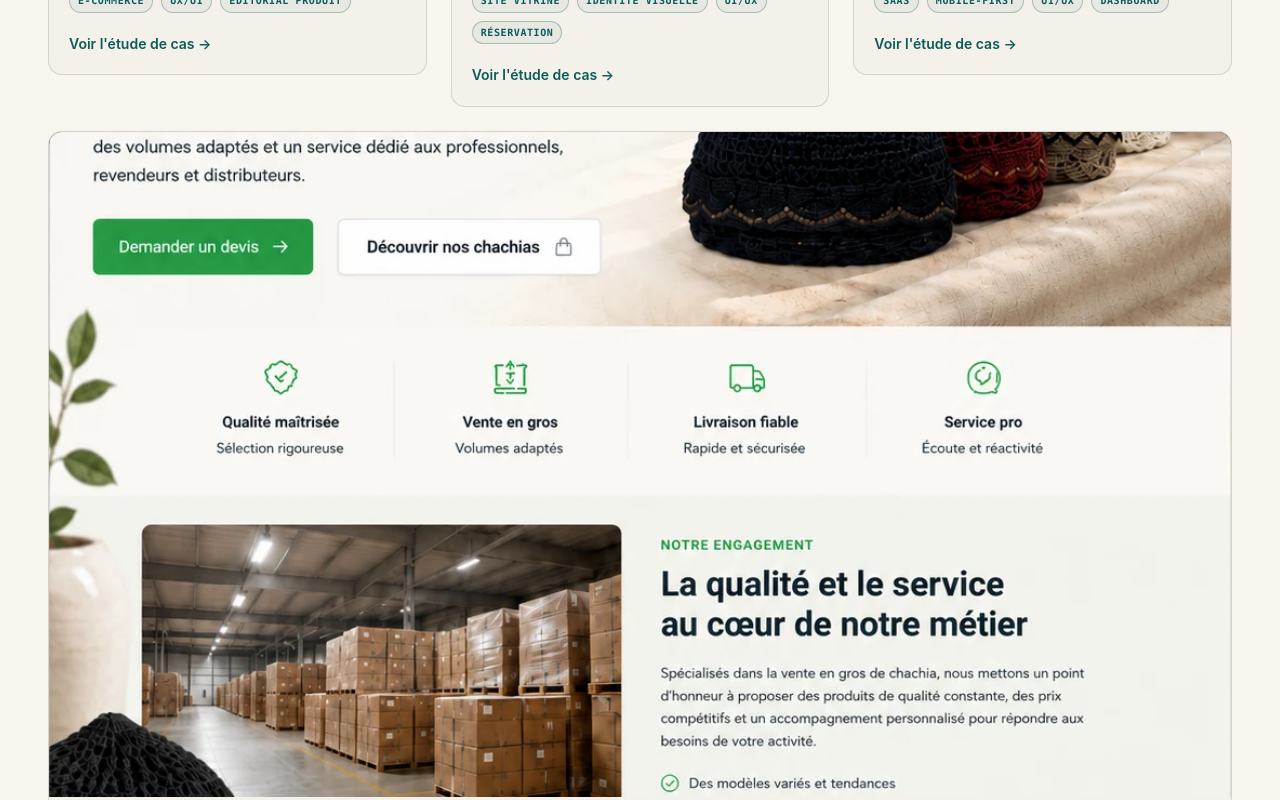
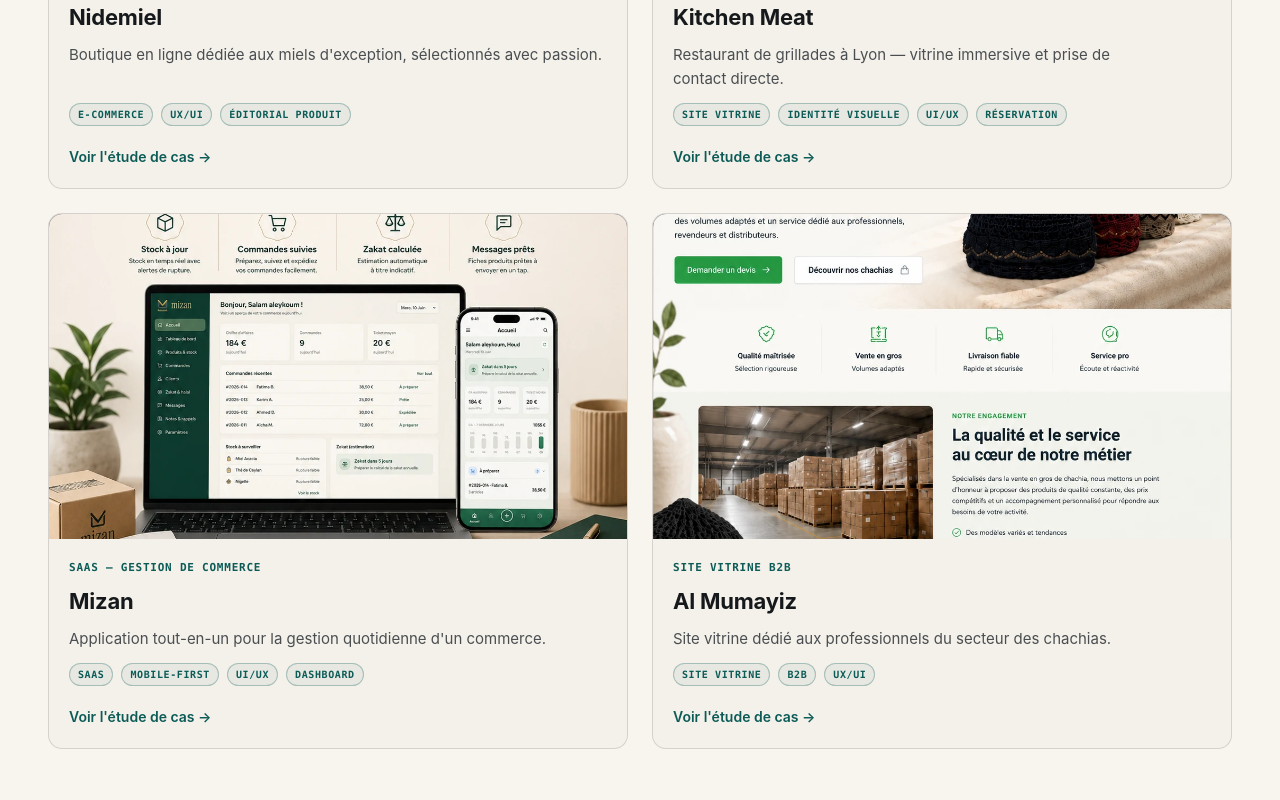
Before and after one commit to Devzair-Officiel/agence, a Nuxt app in the folder apps/web/: page /realisations in a window 1280 px wide. Shown: the part 1060-1860 px from the top of the page. Built offline with nearby package versions, Linux system fonts and the light colour scheme.

Commit message:
SEO-COM-4A terminé

```diff
--- a/apps/web/app/components/realisations/CaseStudyCard.vue
+++ b/apps/web/app/components/realisations/CaseStudyCard.vue
@@ -51,6 +51,7 @@
 .cs-card {
   display: flex;
   flex-direction: column;
+  flex: 1;
 }
 
 .cs-card__link {
--- a/apps/web/app/pages/realisations/index.vue
+++ b/apps/web/app/pages/realisations/index.vue
@@ -225,17 +225,6 @@
   }
 }
 
-@media (min-width: 1024px) {
-  .rp__grid {
-    grid-template-columns: repeat(3, 1fr);
-  }
-
-  /* Dernier item seul en pleine largeur si impair */
-  .rp__grid-item:last-child:nth-child(3n + 1) {
-    grid-column: 1 / -1;
-  }
-}
-
 @media (min-width: 768px) {
   .rp__grid-section {
     padding-block: var(--space-20);
```
